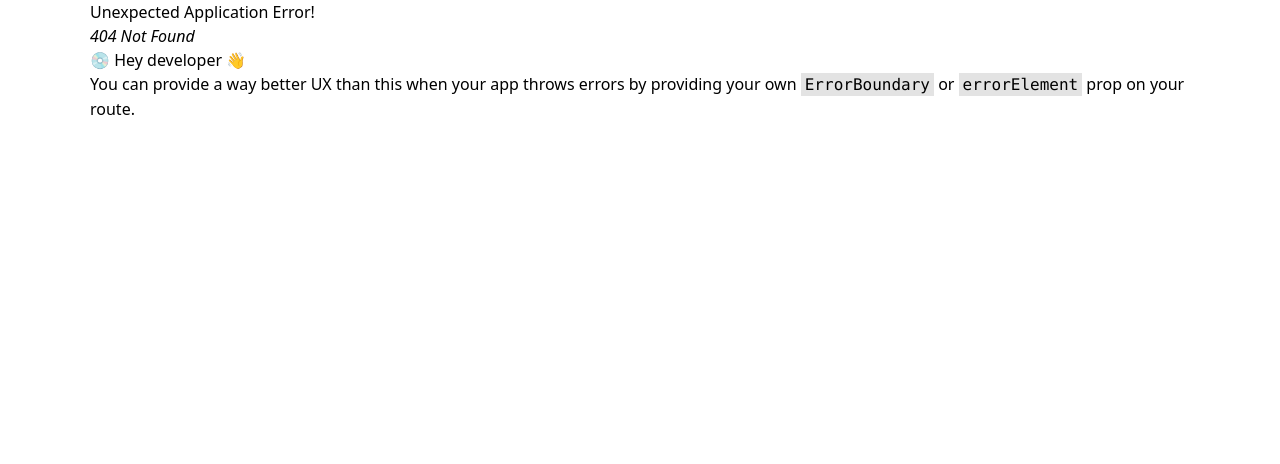
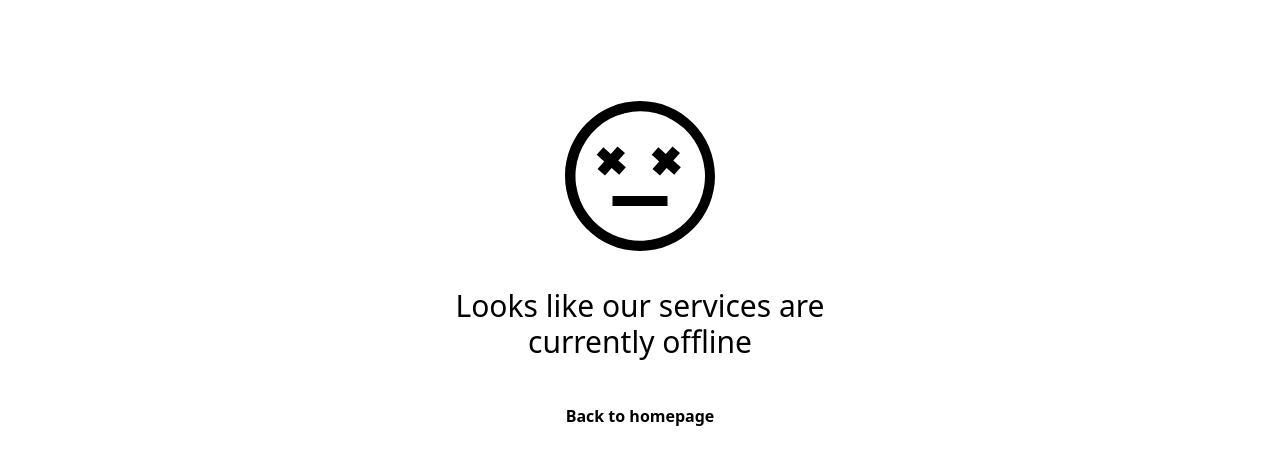
Before and after one commit to orun-sunny/Office-management, a React (Create React App) app: page /error in a window 1280 px wide. Before the commit this address had no page. Shown: the top 464 px of the page. Built offline with nearby package versions, Linux system fonts and the light colour scheme.

Commit message:
errorPages

```diff
--- /dev/null
+++ b/src/components/ErrorPage/ErrorPage.js
@@ -0,0 +1,18 @@
+import React from 'react'
+
+export default function ErrorPage() {
+    return (
+        <section class="flex items-center h-full sm:p-16 dark:bg-gray-900 dark:text-gray-100">
+        <div class="container flex flex-col items-center justify-center px-5 mx-auto my-8 space-y-8 text-center sm:max-w-md">
+            <svg xmlns="" viewBox="0 0 512 512" class="w-40 h-40 dark:text-gray-600">
+                <path fill="currentColor" d="M256,16C123.452,16,16,123.452,16,256S123.452,496,256,496,496,388.548,496,256,388.548,16,256,16ZM403.078,403.078a207.253,207.253,0,1,1,44.589-66.125A207.332,207.332,0,0,1,403.078,403.078Z"></path>
+                <rect width="176" height="32" x="168" y="320" fill="currentColor"></rect>
+                <polygon fill="currentColor" points="210.63 228.042 186.588 206.671 207.958 182.63 184.042 161.37 162.671 185.412 138.63 164.042 117.37 187.958 141.412 209.329 120.042 233.37 143.958 254.63 165.329 230.588 189.37 251.958 210.63 228.042"></polygon>
+                <polygon fill="currentColor" points="383.958 182.63 360.042 161.37 338.671 185.412 314.63 164.042 293.37 187.958 317.412 209.329 296.042 233.37 319.958 254.63 341.329 230.588 365.37 251.958 386.63 228.042 362.588 206.671 383.958 182.63"></polygon>
+            </svg>
+            <p class="text-3xl">Looks like our services are currently offline</p>
+            <a rel="noopener noreferrer" href="#" class="px-8 py-3 font-semibold rounded dark:bg-violet-400 dark:text-gray-900">Back to homepage</a>
+        </div>
+    </section>
+    )
+}
--- /dev/null
+++ b/src/components/ErrorPage/ServerError.js
@@ -0,0 +1,17 @@
+import React from 'react'
+
+export default function ServerError() {
+  return (
+    <div class="flex h-screen items-center justify-center p-5 w-full bg-white">
+    <div class="text-center">
+      <div class="inline-flex rounded-full bg-red-100 p-4">
+        <div class="rounded-full stroke-red-600 bg-red-200 p-4">
+          <svg class="w-16 h-16" viewBox="0 0 28 28" fill="none" xmlns=""><path d="M6 8H6.01M6 16H6.01M6 12H18C20.2091 12 22 10.2091 22 8C22 5.79086 20.2091 4 18 4H6C3.79086 4 2 5.79086 2 8C2 10.2091 3.79086 12 6 12ZM6 12C3.79086 12 2 13.7909 2 16C2 18.2091 3.79086 20 6 20H14" stroke-width="2" stroke-linecap="round" stroke-linejoin="round"></path><path d="M17 16L22 21M22 16L17 21" stroke-width="2" stroke-linecap="round" stroke-linejoin="round"></path></svg>
+        </div>
+      </div>
+      <h1 class="mt-5 text-[36px] font-bold text-slate-800 lg:text-[50px]">500 - Server error</h1>
+      <p class="text-slate-600 mt-5 lg:text-lg">Oops something went wrong. Try to refresh this page or <br/> feel free to contact us if the problem presists.</p>
+    </div>
+  </div>
+  )
+}
```
Also changed, not shown: src/App.js (+11 -0 lines).
